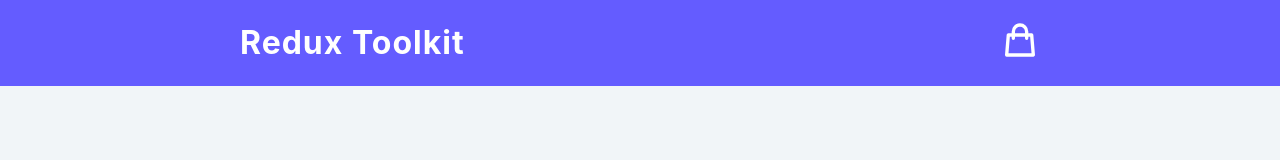
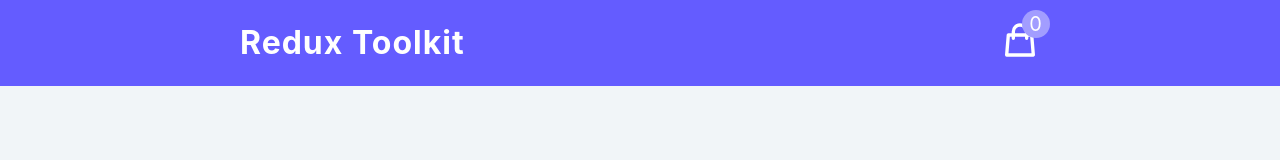
Before and after one commit to josuerushanika/redux-toolk, a React (Create React App) app: page / in a window 1280 px wide. Shown: the top 160 px of the page. Built offline with nearby package versions, Linux system fonts and the light colour scheme.

Commit message:
Console.log the store in the dev tool

```diff
--- a/src/components/Navbar.js
+++ b/src/components/Navbar.js
@@ -4,12 +4,20 @@
 import React from 'react'
 
 const Navbar = () => {
+  console.log(
+   useSelector((store) => {
+    console.log(store);
+   })
+  );
   return (
     <nav>
       <div className='nav-center'>
         <h3>redux toolkit</h3>
         <div className='nav-container'>
             <CartIcon />
+            <div className='amount-container'>
+             <p className='total-amount'>0</p>
+            </div>
         </div>
       </div>
     </nav>
```
